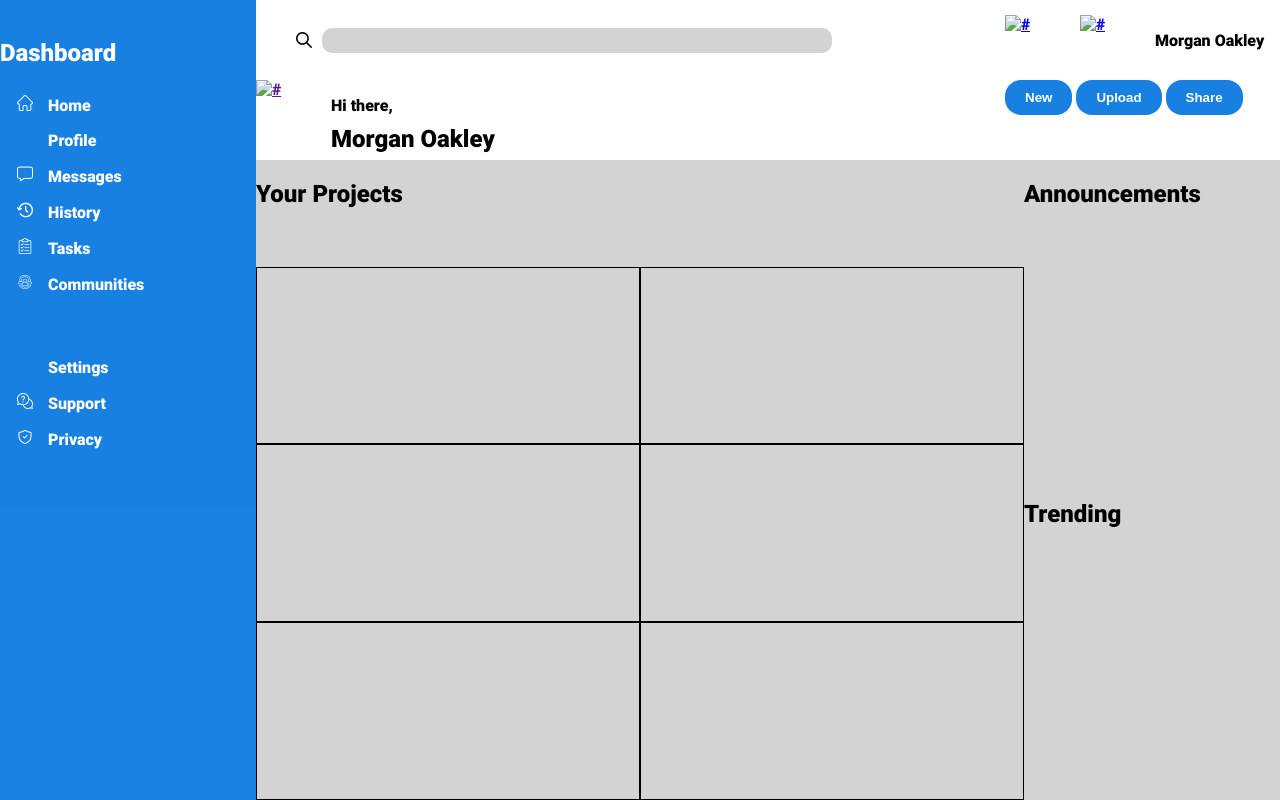
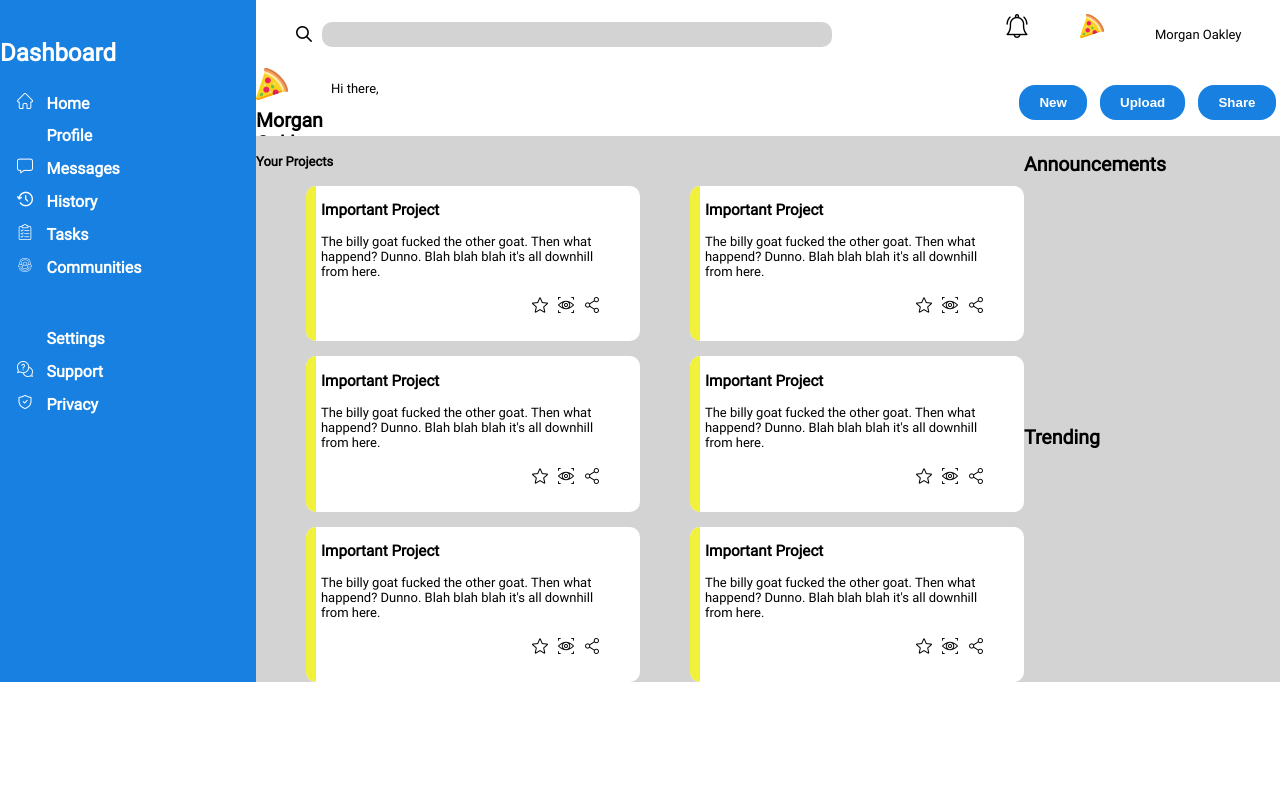
Before and after one commit to Matt-cmd8765/Admin_Dashboard, a plain HTML site: page index.html in a window 1280 px wide. Drawn offline with Linux system fonts and the light colour scheme.

Commit message:
Add icons. Update css and html

```diff
--- a/index.html
+++ b/index.html
@@ -31,14 +31,13 @@
                 <input type="text" name="searchbar" id="searchbar" />
             </div>
             <div class="sub_header_top_right">
-                <a href="#" class="sub_header_photo1"><img src="" alt="#"></a>
-                <a href="#" class="sub_header_photo2"><img src="" alt="#"></a>
+                <a href="#"><img src="./img/notification.png" alt="#"></a>
+                <a href="#"><img src="./img/pizza (1).png" alt="#"></a>
                 <p>Morgan Oakley</p>
             </div>
             <div class="sub_header_bottom_left">
-                <a href=""><img src="" alt="#"></a>
-                <p>Hi there,</p>
-                <h2>Morgan Oakley</h2>
+                <a href=""><img src="./img/pizza.png" alt="#"></a>
+                <p>Hi there,<h2>Morgan Oakley (@MorganOakley)</h2></p>
             </div>
             <div class="sub_header_buttons">
                 <button class="header_button">New</button>
@@ -48,49 +47,80 @@
         </div>
         <div class="main">
             <div class="projects">
-                <h2>Your Projects</h2>
+                <h4>Your Projects</h4>
                 <div class="card_container">
                     <div class="cards">
-                        <h3></h3>
-                        <p></p>
-                        <a href="#"><img src="" alt=""></a>
-                        <a href="#"><img src="" alt=""></a>
-                        <a href="#"><img src="" alt=""></a>
+                        <div class="yellow"></div>
+                        <div class="card_words">
+                            <div class="yellow"></div>
+                            <h3>Important Project</h3>
+                            <p>The billy goat fucked the other goat. Then what happend? Dunno. Blah blah blah it's all downhill from here.</p>
+                        </div>
+                        <div class="card_pics">
+                            <a href="#"><img src="./img/star.png" alt="#"></a>
+                            <a href="#"><img src="./img/eye-scanner.png" alt="#"></a>
+                            <a href="#"><img src="./img/share_1358023.png" alt="#"></a>
+                        </div>
                     </div>
                     <div class="cards">
-                        <h3></h3>
-                        <p></p>
-                        <a href="#"><img src="" alt=""></a>
-                        <a href="#"><img src="" alt=""></a>
-                        <a href="#"><img src="" alt=""></a>
+                        <div class="yellow"></div>
+                        <div class="card_words">
+                            <h3>Important Project</h3>
+                            <p>The billy goat fucked the other goat. Then what happend? Dunno. Blah blah blah it's all downhill from here.</p>
+                        </div>
+                        <div class="card_pics">
+                            <a href="#"><img src="./img/star.png" alt="#"></a>
+                            <a href="#"><img src="./img/eye-scanner.png" alt="#"></a>
+                            <a href="#"><img src="./img/share_1358023.png" alt="#"></a>
+                        </div>
                     </div>
                     <div class="cards">
-                        <h3></h3>
-                        <p></p>
-                        <a href="#"><img src="" alt=""></a>
-                        <a href="#"><img src="" alt=""></a>
-                        <a href="#"><img src="" alt=""></a>
+                        <div class="yellow"></div>
+                        <div class="card_words">
+                            <h3>Important Project</h3>
+                            <p>The billy goat fucked the other goat. Then what happend? Dunno. Blah blah blah it's all downhill from here.</p>
+                        </div>
+                        <div class="card_pics">
+                            <a href="#"><img src="./img/star.png" alt="#"></a>
+                            <a href="#"><img src="./img/eye-scanner.png" alt="#"></a>
+                            <a href="#"><img src="./img/share_1358023.png" alt="#"></a>
+                        </div>
                     </div>
                     <div class="cards">
-                        <h3></h3>
-                        <p></p>
-                        <a href="#"><img src="" alt=""></a>
-                        <a href="#"><img src="" alt=""></a>
-                        <a href="#"><img src="" alt=""></a>
+                        <div class="yellow"></div>
+                        <div class="card_words">
+                            <h3>Important Project</h3>
+                            <p>The billy goat fucked the other goat. Then what happend? Dunno. Blah blah blah it's all downhill from here.</p>
+                        </div>
+                        <div class="card_pics">
+                            <a href="#"><img src="./img/star.png" alt="#"></a>
+                            <a href="#"><img src="./img/eye-scanner.png" alt="#"></a>
+                            <a href="#"><img src="./img/share_1358023.png" alt="#"></a>
+                        </div>
                     </div>
                     <div class="cards">
-                        <h3></h3>
-                        <p></p>
-                        <a href="#"><img src="" alt=""></a>
-                        <a href="#"><img src="" alt=""></a>
-                        <a href="#"><img src="" alt=""></a>
+                        <div class="yellow"></div>
+                        <div class="card_words">
+                            <h3>Important Project</h3>
+                            <p>The billy goat fucked the other goat. Then what happend? Dunno. Blah blah blah it's all downhill from here.</p>
+                        </div>
+                        <div class="card_pics">
+                            <a href="#"><img src="./img/star.png" alt="#"></a>
+                            <a href="#"><img src="./img/eye-scanner.png" alt="#"></a>
+                            <a href="#"><img src="./img/share_1358023.png" alt="#"></a>
+                        </div>
                     </div>
                     <div class="cards">
-                        <h3></h3>
-                        <p></p>
-                        <a href="#"><img src="" alt=""></a>
-                        <a href="#"><img src="" alt=""></a>
-                        <a href="#"><img src="" alt=""></a>
+                        <div class="yellow"></div>
+                        <div class="card_words">
+                            <h3>Important Project</h3>
+                            <p>The billy goat fucked the other goat. Then what happend? Dunno. Blah blah blah it's all downhill from here.</p>
+                        </div>
+                        <div class="card_pics">
+                            <a href="#"><img src="./img/star.png" alt="#"></a>
+                            <a href="#"><img src="./img/eye-scanner.png" alt="#"></a>
+                            <a href="#"><img src="./img/share_1358023.png" alt="#"></a>
+                        </div>
                     </div>
                 </div>
             </div>
--- a/style.css
+++ b/style.css
@@ -1,6 +1,6 @@
 @font-face {
     font-family: Roboto;
-    src: url(./fonts/Roboto-Black.ttf);
+    src: url(./fonts/Roboto-Regular.ttf);
 }
 
 html, body {
@@ -9,6 +9,7 @@ html, body {
     height: 100%;
     width: 100%;
     font-family: Roboto;
+    font-size: small;
 }
 
 li {
@@ -20,14 +21,14 @@ li {
 .container {
     display: grid;
     grid-template-columns: 1fr 4fr;
-    grid-template-rows: 0.5fr 4fr;
-    height: 100%;
+    grid-template-rows: 1fr 4fr;
 }
 
 .sidebar {
     background-color: #107ce0f6;
     grid-row: 1 / 3;
     color: white;
+    font-size: medium;
 }
 
 .sidebar a {
@@ -43,7 +44,7 @@ li {
 .header {
     grid-column: 2 / 3;
     display: grid;
-    grid-template-rows: 1fr 1fr;
+    grid-template-rows: 0.5fr 0.5fr;
     grid-template-columns: 3fr 1fr;
 }
 
@@ -73,19 +74,10 @@ li {
     justify-self: center;
 }
 
-.subheader_photo_1 {
-    grid-column: 1;
-}
-
-.subheader_photo_1 {
-    grid-column: 2;
-}
-
 .sub_header_bottom_left {
     display: grid;
     grid-template-columns: 75px auto;
     grid-template-rows: 25px 25px;
-    padding-bottom: 30px;
 }
 
 .sub_header_bottom_left>a {
@@ -98,9 +90,9 @@ li {
     grid-row: 1;
 }
 
-.sub_header_bottom_left>h2 {
-    grid-column: 2;
-    grid-row: 2;
+.sub_header_buttons {
+    align-self: center;
+    justify-self: center;
 }
 
 .header_button {
@@ -111,6 +103,7 @@ li {
     font-weight: bold;
     padding: 10px 20px;
     cursor: pointer;
+    margin-left: 10px;
 }
 
 .header_button:hover {
@@ -129,17 +122,49 @@ li {
     grid-column: 1;
     grid-row: 1 / 3;
     display: grid;
-    grid-template-rows: 1fr 5fr;
+    grid-template-rows: 0.5fr 5fr;
 }
 
 .card_container {
     display: grid;
     grid-template-columns: 1fr 1fr;
     grid-template-rows: 1fr 1fr 1fr;
+    row-gap: 15px;
 }
 
+
 .cards {
-    border: 1px solid black;
+    display: grid;
+    grid-template-rows: 1fr 0.25fr;
+    grid-template-columns: 5% 95%;
+    border-radius: 10px;
+    background-color: white;
+    margin-left: 50px;
+    padding-right: 35px;
+}
+
+.card_words {
+    grid-column: 2;
+}
+
+.yellow {
+    background-color: rgb(241, 241, 60);
+    grid-row: 1 / 3;
+    margin-right: 5px;
+    border-top-left-radius: 10px;
+    border-bottom-left-radius: 10px;
+}
+
+.card_pics {
+    grid-column: 2;
+    display: flex;
+    align-content: end;
+    justify-content: end;
+    padding-bottom: 20px;
+}
+
+.card_pics>a {
+    padding: 5px;
 }
 
 .announcements {
```
Also changed, not shown: img/eye-scanner.png (added), img/notification.png (added), img/pizza (1).png (added), img/pizza.png (added), img/share_1358023.png (added), img/star.png (added).
